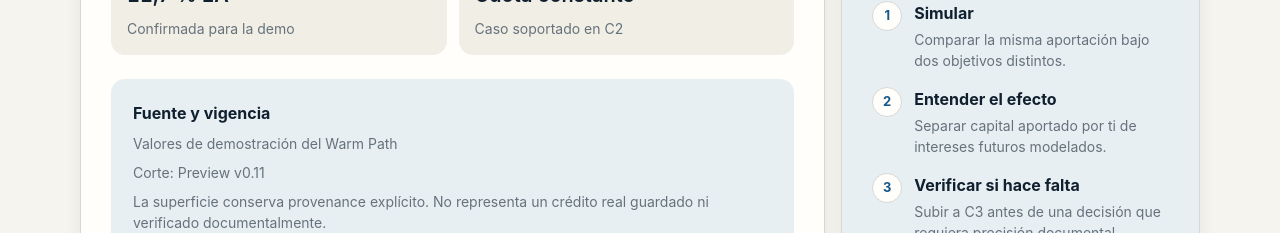
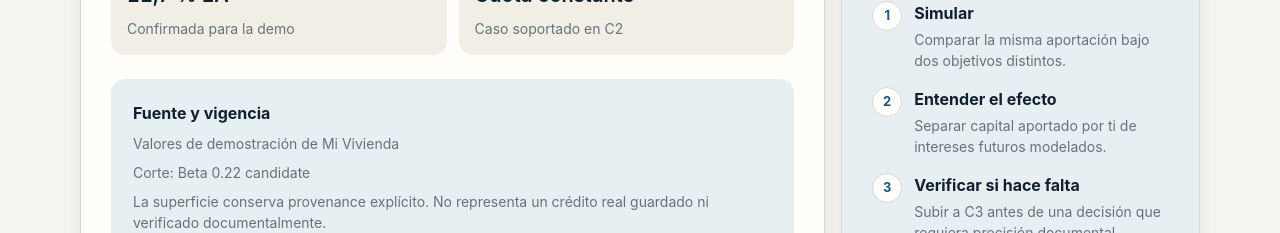
Before and after one commit to arendon7/VIVIENDA, a Next.js app: page /mi-vivienda in a window 1280 px wide. Shown: the part 1040-1273 px from the top of the page. Built offline with nearby package versions, Linux system fonts and the light colour scheme.

Commit message:
fix(beta): align Mi Vivienda provenance with 0.22 candidate

```diff
--- a/app/mi-vivienda/page.tsx
+++ b/app/mi-vivienda/page.tsx
@@ -87,7 +87,7 @@ export default function MiViviendaPage() {
               <FinancialNumber label="Sistema" value="Cuota constante" detail="Caso soportado en C2" />
             </dl>
 
-            <SourceFreshness source="Valores de demostración del Warm Path" cutoff="Preview v0.11">
+            <SourceFreshness source="Valores de demostración de Mi Vivienda" cutoff="Beta 0.22 candidate">
               <p>La superficie conserva provenance explícito. No representa un crédito real guardado ni verificado documentalmente.</p>
             </SourceFreshness>
           </article>
@@ -152,7 +152,7 @@ export default function MiViviendaPage() {
       </main>
 
       <footer className="shell site-footer">
-        VIVIENDA · Preview v0.11 · Loan Health cualitativo, simulaciones y rutas con precisión explícita.
+        VIVIENDA · Beta 0.22 candidate · Loan Health cualitativo, simulaciones y rutas con precisión explícita.
       </footer>
     </>
   );
```
